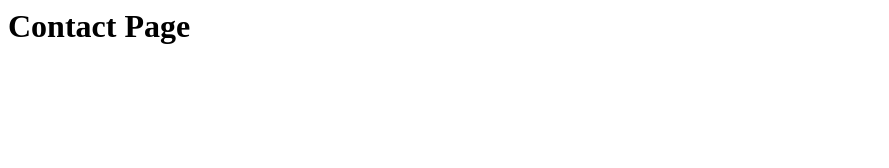
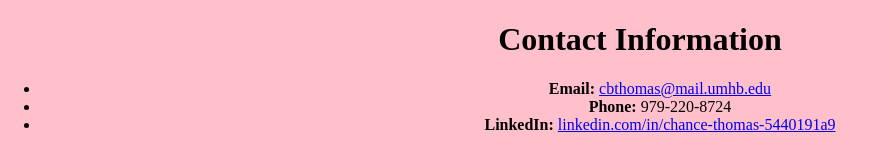
Before and after one commit to chance9807/Project-Portfolio.io, a plain HTML site: page contact.html in a window 1280 px wide. Shown: the whole page, without its empty margins (0-889 px from the left). Drawn offline with Linux system fonts and the light colour scheme.

Commit message:
Update contact.html

```diff
--- a/contact.html
+++ b/contact.html
@@ -1,10 +1,31 @@
+<!DOCTYPE html>
 <html lang="en">
 <head>
     <meta charset="UTF-8">
     <meta name="viewport" content="width=device-width, initial-scale=1.0">
-    <title>Document</title>
+    <title>Contact Me</title>
+    <!-- Link to your CSS file -->
+    <link rel="stylesheet" href="styles.css">
 </head>
 <body>
-    <h1>Contact Page</h1>
+    <div class="container">
+        <h1>Contact Information</h1>
+        <ul class="contact-info">
+            <li>
+                <strong>Email:</strong>
+                <!-- Replace with your email -->
+                <a href="mailto:cbthomas@mail.umhb.edu">cbthomas@mail.umhb.edu</a>
+            </li>
+            <li>
+                <strong>Phone:</strong>
+                979-220-8724
+            </li>
+            <li>
+                <strong>LinkedIn:</strong>
+                <!-- Replace with your LinkedIn profile URL -->
+                <a href="https://www.linkedin.com/in/chance-thomas-5440191a9" target="_blank">linkedin.com/in/chance-thomas-5440191a9</a>
+            </li>
+        </ul>
+    </div>
 </body>
 </html>
```
